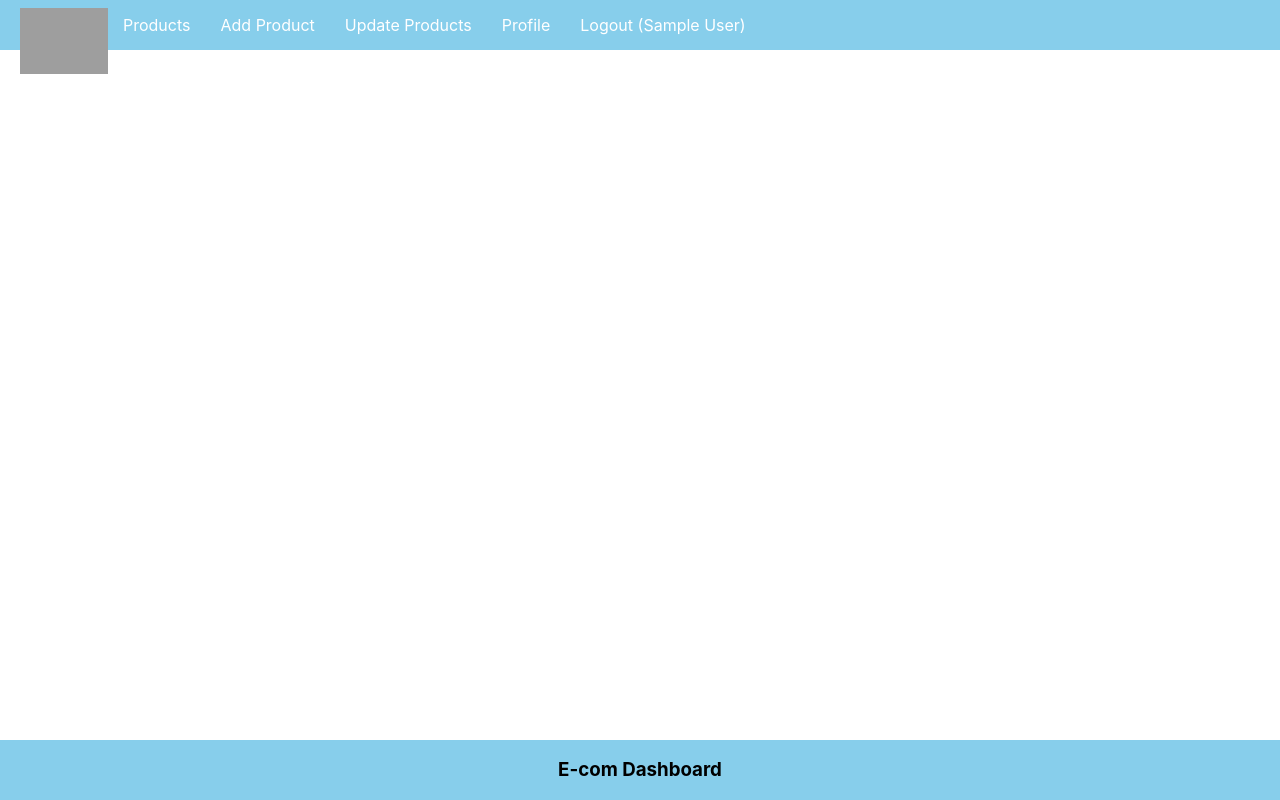
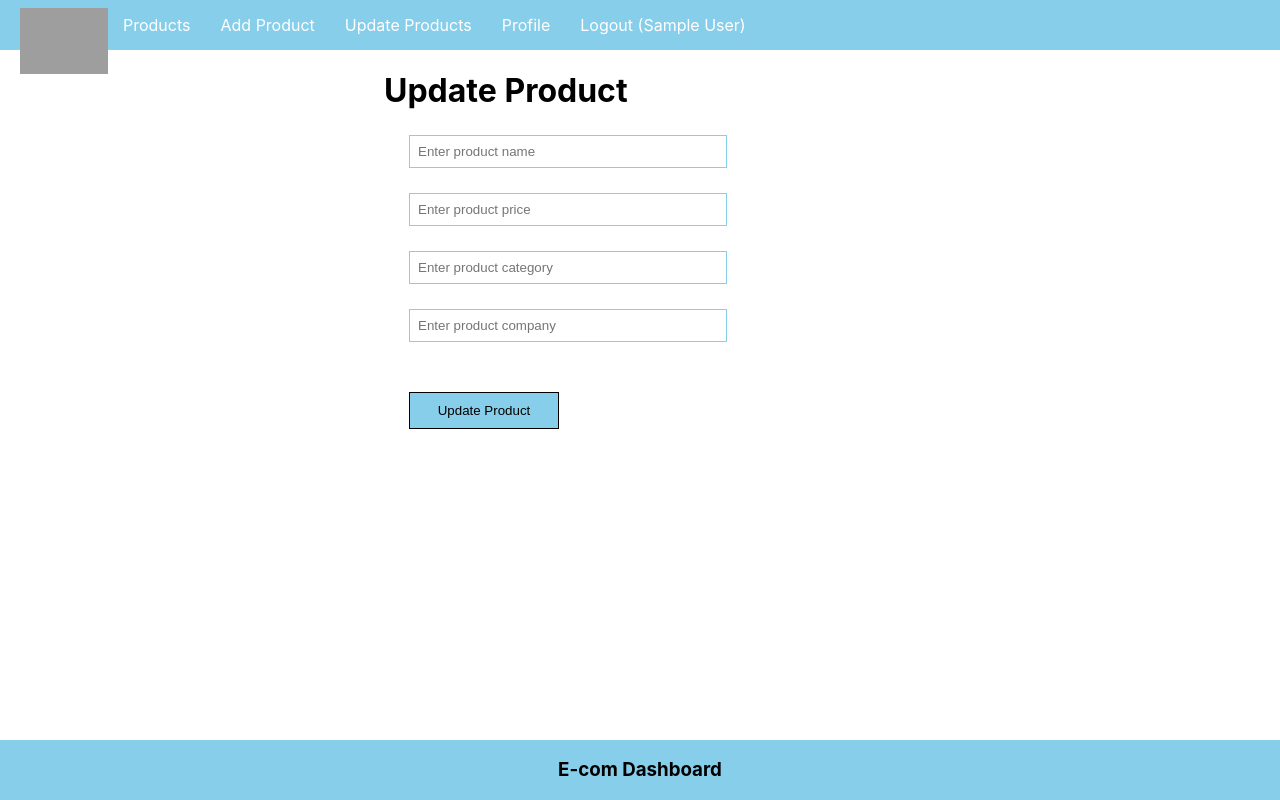
Before and after one commit to akhileshtiwari2/e-dashboard-client, a React (Create React App) app: page /update/1 in a window 1280 px wide. Built offline with nearby package versions, Linux system fonts and the light colour scheme; sample sign-in values are in the browser's storage; grey boxes are pictures that could not be loaded.

Commit message:
Update Product Component UI

```diff
--- a/src/App.js
+++ b/src/App.js
@@ -7,6 +7,7 @@
 import Login from './components/Login'
 import AddProduct from './components/AddProduct'
 import ProductList from './components/ProductList'
+import UpdateProduct from "./components/UpdateProduct";
 function App() {
   return (
     <div className="App">
@@ -17,7 +18,7 @@
         <Route element={<PrivateComponent/>}>
         <Route path="/" element={<ProductList />}/>
         <Route path="/add" element={<AddProduct/>}/>
-        <Route path="/update" element={<h1>Update Product Component</h1>}/>
+        <Route path="/update/:id" element={<UpdateProduct />}/>
         <Route path="/logout" element={<h1>logout</h1>}/>
         <Route path="/profile" element={<h1>Profile</h1>}/>
         </Route>
--- a/src/components/ProductList.js
+++ b/src/components/ProductList.js
@@ -1,4 +1,5 @@
 import React,{useState,useEffect} from 'react'
+import {Link} from 'react-router-dom';
 
 const ProductList=()=> {
     const [products, setProducts] = useState([]);
@@ -43,7 +44,9 @@
             <li>${item.price}</li>
             <li>{item.category}</li>
             <li>{item.company}</li>
-            <li><button onClick={()=>deleteProduct(item._id)}>Delete</button></li>
+            <li><button onClick={()=>deleteProduct(item._id)}>Delete</button>
+            <Link to={`/update/${item._id}`}>Update</Link>
+            </li>
             </ul>)
         }
     </div>
--- /dev/null
+++ b/src/components/UpdateProduct.js
@@ -0,0 +1,37 @@
+import React,{useState} from 'react';
+
+const UpdateProduct = () =>{
+    const [name, setName] = useState("");
+    const [price, setPrice] = useState("");
+    const [category, setCategory] = useState("");
+    const [company, setCompany] = useState("");
+
+    const updateProduct = async()=>{
+        console.log(name,price,category,company)
+
+  };
+    return(
+        <div className="product-container">
+            <h1>Update Product</h1>
+            <input className="input-box" type="text" placeholder="Enter product name"
+            onChange={(e)=>setName(e.target.value)} value={name} />
+
+
+            <input className="input-box" type="text" placeholder="Enter product price"
+            onChange={(e)=>setPrice(e.target.value)} value={price} />
+
+
+            <input className="input-box" type="text" placeholder="Enter product category"
+            onChange={(e)=>setCategory(e.target.value)} value={category} />
+
+
+            <input className="input-box" type="text" placeholder="Enter product company"
+            onChange={(e)=>setCompany(e.target.value)} value={company} />
+
+
+            <button onClick={updateProduct} className="add-product-btn" type="button">Update Product</button>
+        </div>
+    )
+}
+
+export default UpdateProduct;
```
